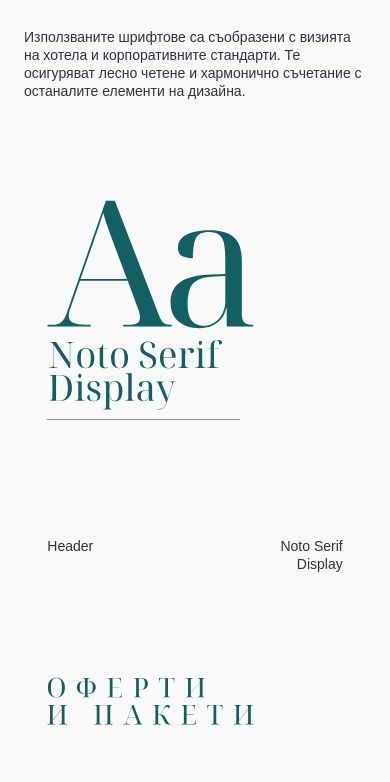
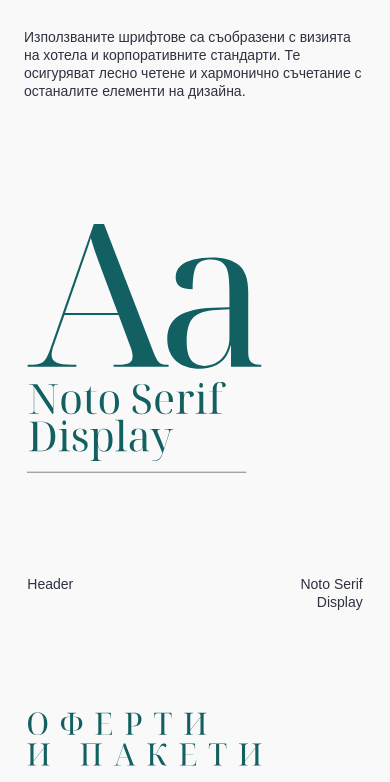
Before and after one commit to MustafaDzh/Sante-Case, a website: page index.html in a window 390 px wide. Shown: the part 3586-4368 px from the top of the page. Drawn offline with Linux system fonts and the light colour scheme; a web font is replaced by a local one.

Commit message:
little update on svg

```diff
--- a/index.html
+++ b/index.html
@@ -394,7 +394,7 @@
                                     Те осигуряват лесно четене и хармонично съчетание с останалите елементи на дизайна.
                                 </div>
                             </div>
-                            <div class="section_design-wrapper--content_items-fonts-font section">
+                            <div class="section_design-wrapper--content_items-fonts-font">
                                 <div class="card-right">
                                     <div class="card-right--top">
                                         <div class="card-right--top_icon">
--- a/scss/design.module.scss
+++ b/scss/design.module.scss
@@ -91,15 +91,17 @@
                             background-color: #F6F2EE;
                             display: flex;
                             flex-direction: column;
-                            gap: 32px;
                             justify-content: space-between;
 
-                            @media screen and (max-width:768px) {
-                                padding: 10px;
+                            @media screen and (max-width:1024px) {
+                                padding: 0px;
+                                justify-content: space-around;
                             }
 
                             @media screen and (max-width:480px) {
                                 width: auto;
+                                padding: 39px 32px 20px 31px;
+                                justify-content: space-between;
                             }
 
                             &-info {
@@ -143,12 +145,21 @@
 
                     &-font {
                         display: flex;
-                        width: 100%;
                         justify-content: space-between;
-                        padding-top: 38px;
+                        width: 98%;
+                        max-width: calc(1440px - 2%);
+                        margin: 0 auto;
+                        padding: 38px 50px 0px;
+
+                        @media screen and (max-width:1024px) {
+                            padding-left: 0;
+                            padding-right: 0;
+                            gap: 30px;
+                        }
 
                         @media screen and (max-width:768px) {
                             flex-direction: column;
+                            gap: 0;
                         }
 
                         .card-right {
```
Also changed, not shown: css/design.module.css, css/styles.module.css, 2 other files.
